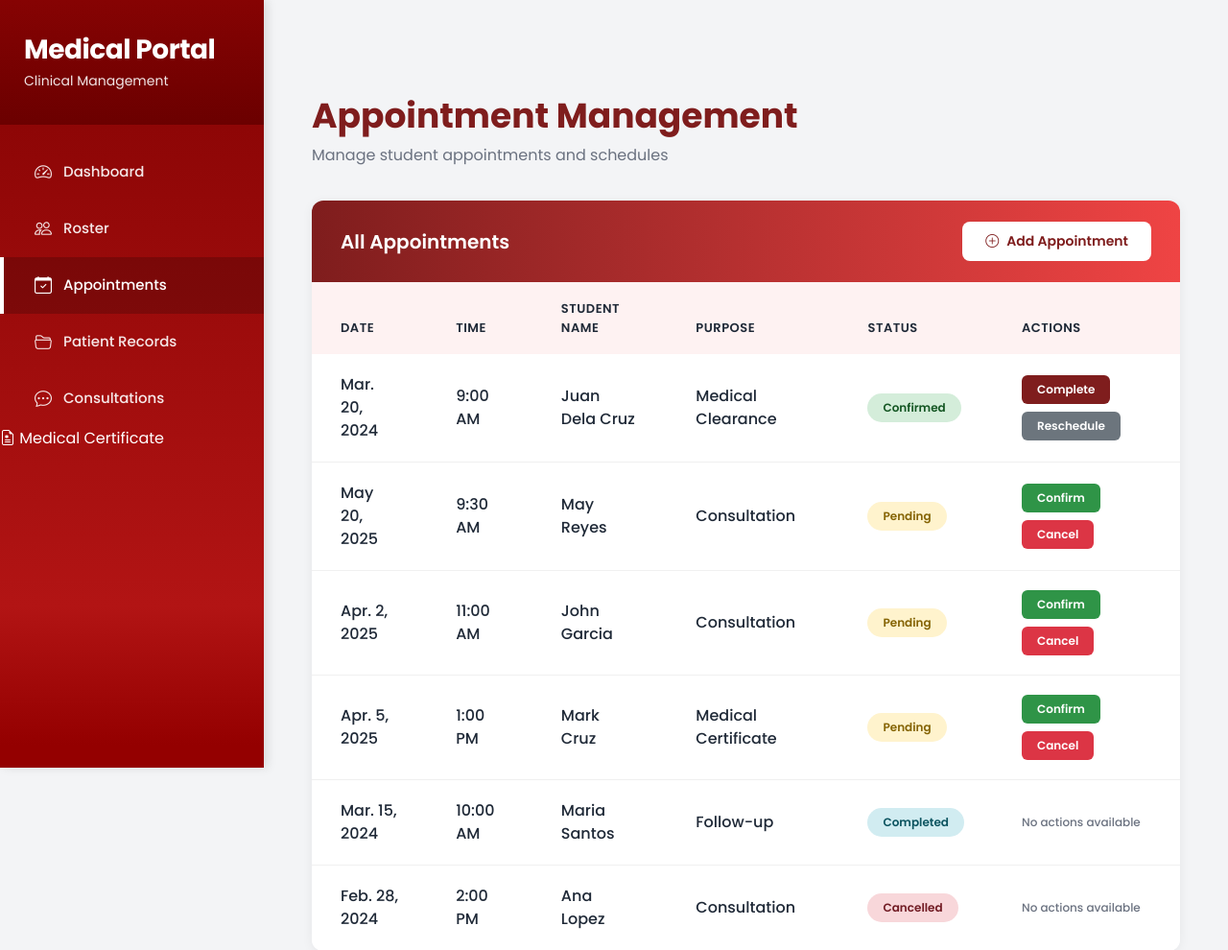
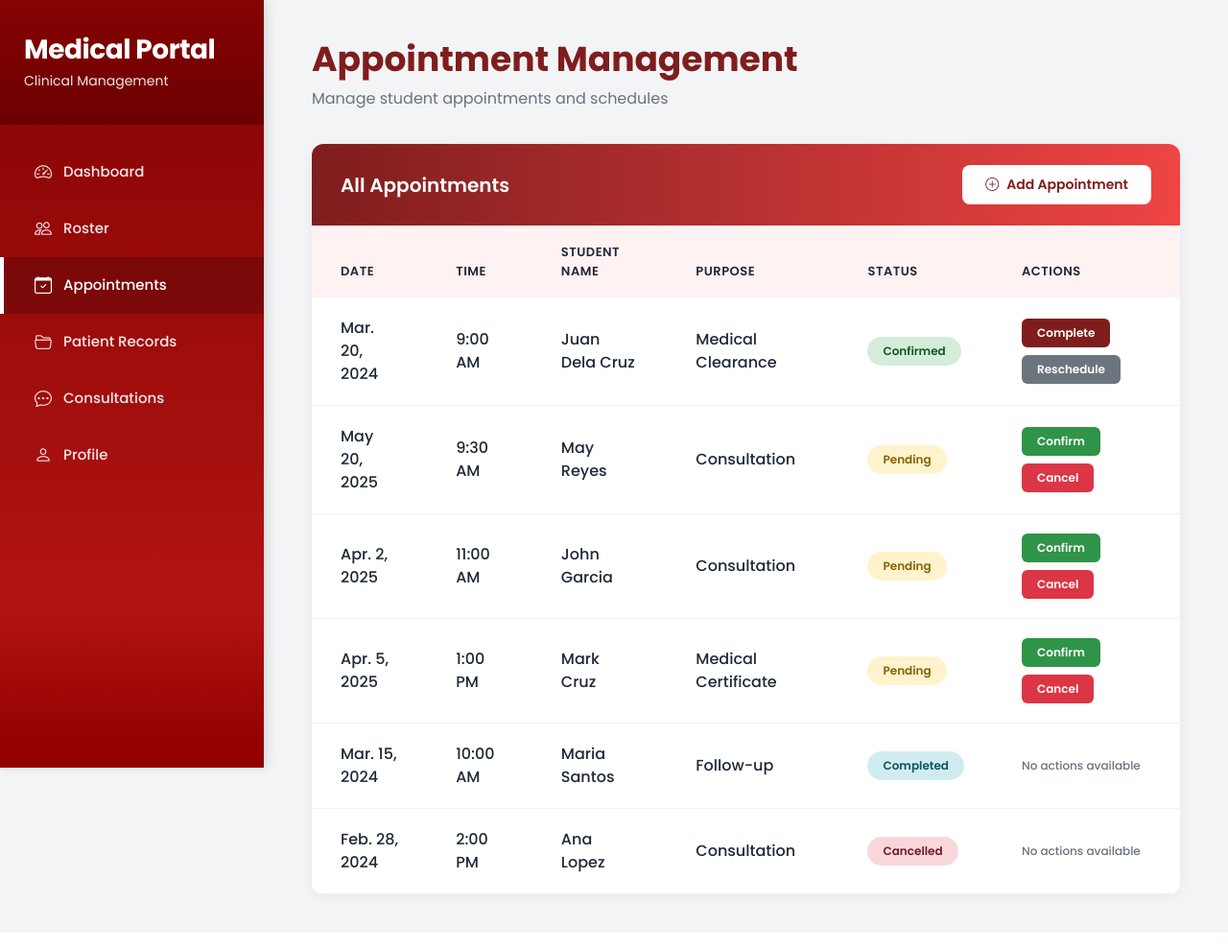
Before and after one commit to tish-cyb/Web-Based-Medical-Clinic-System, a PHP site: page /medical/appointments.php in a window 1280 px wide. Shown: the top 990 px of the page at 96% size. After the commit the page ends 942 px from the top, so only its background shows below. Run offline with PHP 8.4, Linux system fonts and the light colour scheme.

Commit message:
Remove orphaned Medical Certificate nav from roster and appointments

```diff
--- a/medical/appointments.php
+++ b/medical/appointments.php
@@ -490,9 +490,6 @@
                 <i class="bi bi-chat-dots"></i>
                 <span>Consultations</span>
             </div>
-                <i class="bi bi-file-earmark-medical"></i>
-                <span>Medical Certificate</span>
-            </div>
             <div class="nav-item" data-page="profile">
                 <i class="bi bi-person"></i>
                 <span>Profile</span>
--- a/medical/student_roster.php
+++ b/medical/student_roster.php
@@ -548,9 +548,6 @@
                 <i class="bi bi-chat-dots"></i>
                 <span>Consultations</span>
             </div>
-                <i class="bi bi-file-earmark-medical"></i>
-                <span>Medical Certificate</span>
-            </div>
             <div class="nav-item" data-page="profile">
                 <i class="bi bi-person"></i>
                 <span>Profile</span>
```
